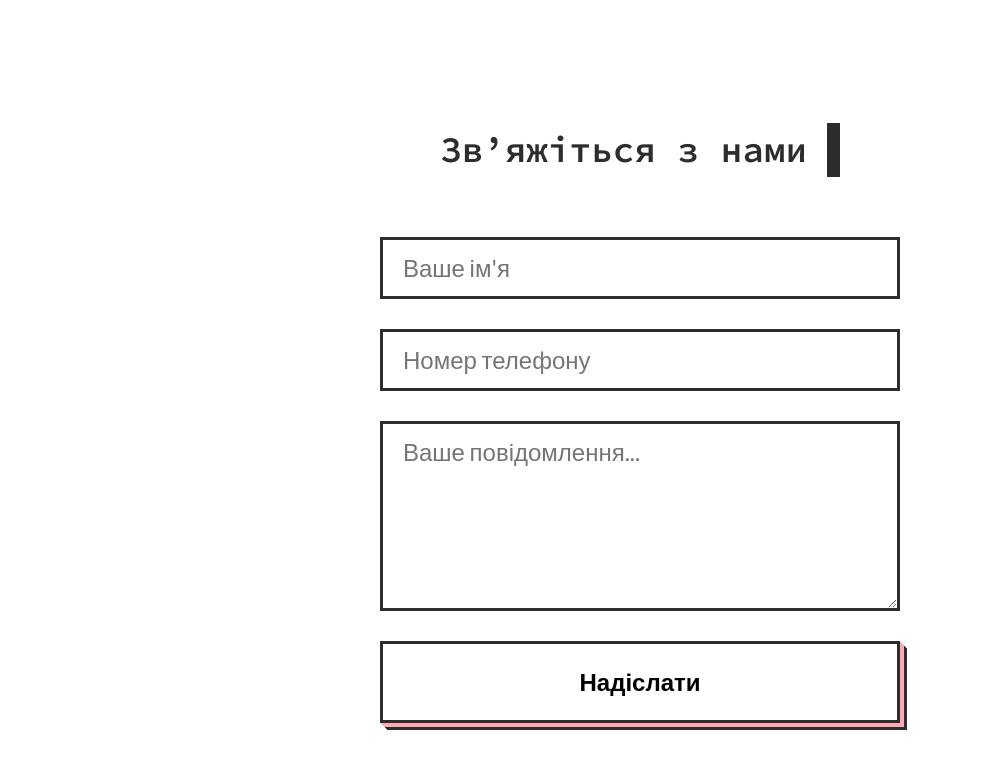
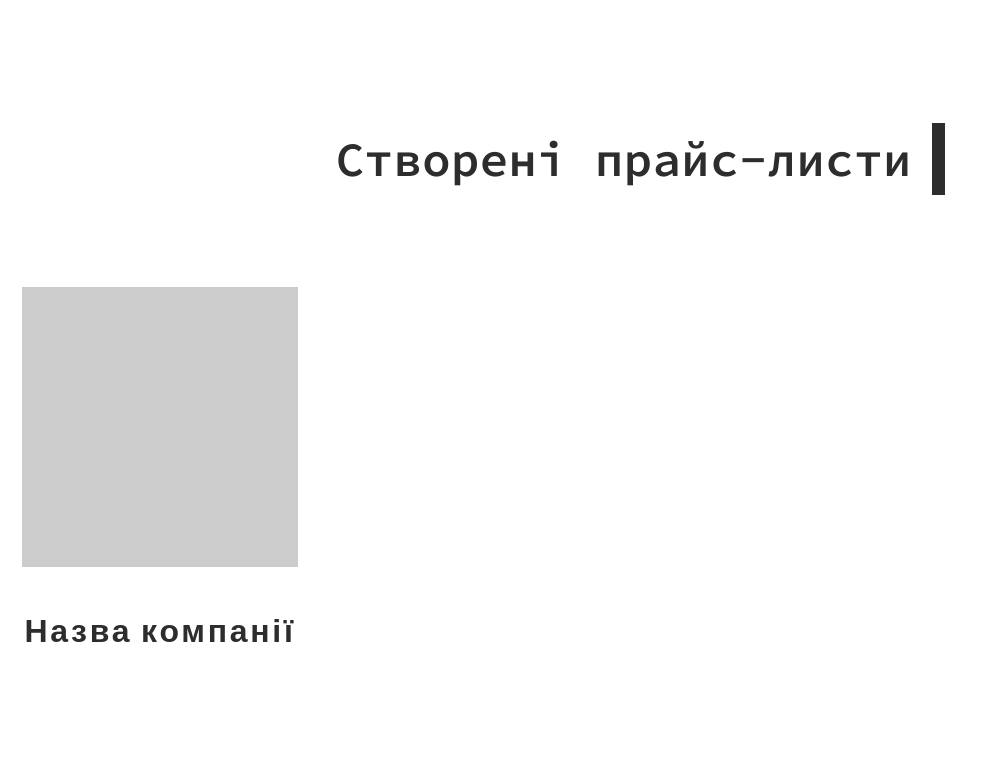
Before and after one commit to ivanka19/price_list, a plain HTML site: page index.html in a window 1280 px wide. Shown: the part 860-1623 px from the top of the page, without its empty margins (0-986 px from the left). Before the commit the page ends 1590 px from the top, so only its background shows below. Drawn offline with Linux system fonts and the light colour scheme.

Commit message:
List of created price-list layout

```diff
--- a/index.html
+++ b/index.html
@@ -38,6 +38,20 @@
 
     <section class="section">
         <div class="conteiner">
+            <h2>Створені прайс-листи</h2>
+            <div class="lists__inner">
+                <!-- PHP GENERATION START -->
+                <a href="" class="lists__inner__item">
+                    <div class="img"></div>
+                    <h3>Назва компанії</h3>
+                </a>
+                <!-- PHP GENERATION END -->
+            </div>
+        </div>
+    </section>
+
+    <section class="section">
+        <div class="conteiner">
             <h2>Зв’яжіться з нами</h2>
             <form action="" class="form">
                 <input type="text" placeholder="Ваше ім'я" name="name" required>
--- a/scss/style.scss
+++ b/scss/style.scss
@@ -119,6 +119,7 @@ body {
     h2 {
         font-family: $main-font;
         font-weight: 600;
+        font-size: 48px;
         width: auto;
         margin: 30px auto 60px;
         border-right: 13px solid $dark-color;
@@ -127,7 +128,53 @@ body {
     }
 }
 
-@use "sass:math";
+.lists__inner {
+    width: 100%;
+    display: flex;
+    flex-wrap: wrap;
+    justify-content: start;
+
+    .lists__inner__item {
+        width: 320px;
+        display: block;
+        position: relative;
+        top: 0;
+        left: 0;
+        padding: 30px 20px 50px;
+        margin-bottom: 30px;
+        margin-right: 30px;
+        border: 2px solid #fff;
+        text-align: center;
+        cursor: pointer;
+        transition: .1s linear all;
+
+        .img {
+            display: inline-block;
+            width: 100%;
+            margin-bottom: 30px;
+
+            // Потім видалити
+            height: 280px;
+            background-color: #ccc;
+
+        }
+
+        h3 {
+            font-weight: 600;
+            font-size: 32px;
+            letter-spacing: 0.085em;
+        }
+
+        &:hover,
+        &:focus {
+            top: -7px;
+            left: -7px;
+            box-shadow: 7px 7px 0px $dark-color;
+            border: 2px solid $dark-color;
+        }
+    }
+}
+
 
 .form {
     width: 520px;
@@ -147,12 +194,12 @@ body {
     }
 
     textarea {
+        resize: vertical;
         min-height: 190px;
-        resize: vertical;
+        max-height: 500px;
     }
 
     input[type="submit"] {
         @include button($clr: #fff, $shclr: $pink-color);
-
     }
 }
```
Also changed, not shown: css/style.css.
